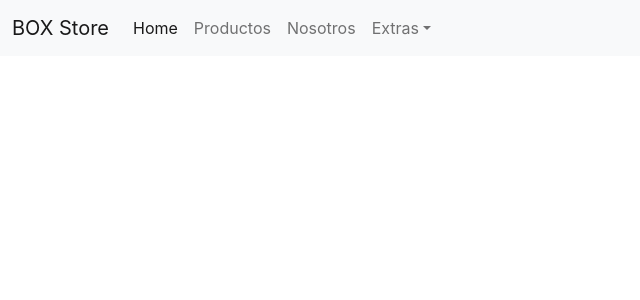
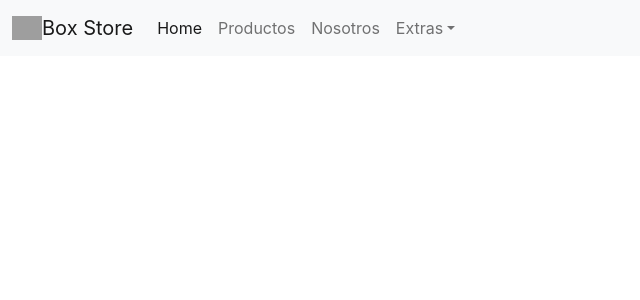
Before and after one commit to adominguez92/coder-ecom-ad, a React (Create React App) app: page / in a window 1280 px wide. Shown: the top 300 px of the page, without its empty margins (0-640 px from the left). Built offline with nearby package versions, Linux system fonts and the light colour scheme; grey boxes are pictures that could not be loaded.

Commit message:
add: Logo y CartWidget
Se agrega logo.ico como logo de la pagina y se crea el CartWidget.js en component

```diff
--- /dev/null
+++ b/src/component/CartWidget.js
@@ -0,0 +1,14 @@
+
+const CartWidget = () =>
+{
+    return(
+    <>
+        <a class="navbar-brand" href="">
+          <img src="..\public\logo.ico" alt="" width="30" height="24" class="d-inline-block align-text-top" />
+          Box Store
+        </a>
+    </>
+    );
+}
+
+export default CartWidget;
--- a/src/component/NavBar.js
+++ b/src/component/NavBar.js
@@ -1,9 +1,10 @@
+import CartWidget from "./CartWidget";
 const NavBar = () =>
 {return(
     <>
         <nav class="navbar navbar-expand-lg bg-light">
             <div class="container-fluid">
-                <a class="navbar-brand" href="#">BOX Store</a>
+                <CartWidget />
                 <button class="navbar-toggler" type="button" data-bs-toggle="collapse" data-bs-target="#navbarNavDropdown" aria-controls="navbarNavDropdown" aria-expanded="false" aria-label="Toggle navigation">
                     <span class="navbar-toggler-icon"></span>
                 </button>
```
Also changed, not shown: 1 other file (tests, documents, lock files or other folders).
